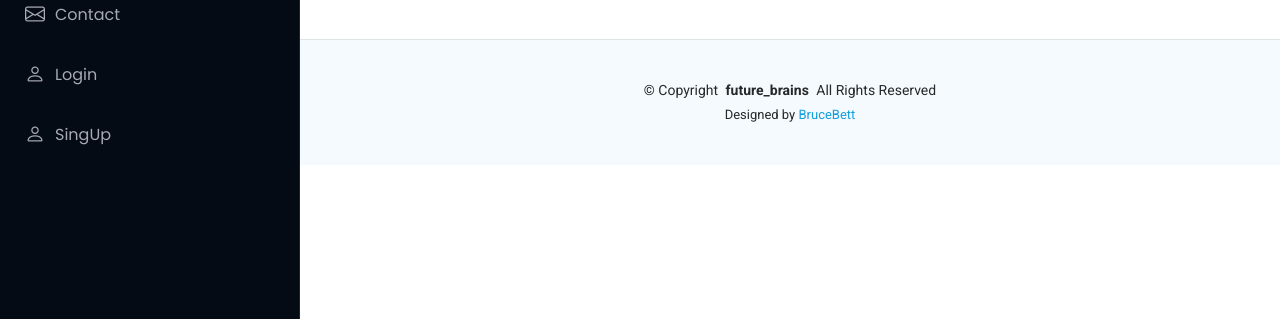
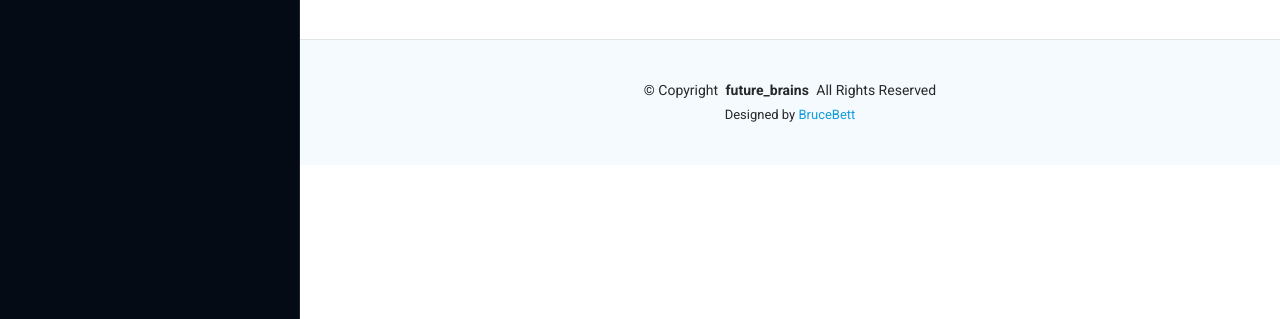
Before and after one commit to brucebett/My-Portfolio, a Django app: page /blog/ in a window 1280 px wide. Shown: the part 481-800 px from the top of the page. Run offline with Django 5.2, Linux system fonts and the light colour scheme; data comes from the database, SQL or seed files in the repository; both versions use the stored data as it was after the commit; some libraries are stand-ins or nearby versions.

Commit message:
teu4 commit

```diff
--- a/project/templates/base.html
+++ b/project/templates/base.html
@@ -56,26 +56,28 @@
 
     <div class="social-links text-center">
       <a href="#" class="twitter"><i class="bi bi-twitter-x"></i></a>
-      <a href="#" class="facebook"><i class="bi bi-facebook"></i></a>
+      <a href="https://www.facebook.com/BettBriann" class="facebook"><i class="bi bi-facebook"></i></a>
       <a href="#" class="instagram"><i class="bi bi-instagram"></i></a>
       <a href="#" class="google-plus"><i class="bi bi-skype"></i></a>
-      <a href="#" class="linkedin"><i class="bi bi-linkedin"></i></a>
+      <a href="https://www.linkedin.com/in/brian-bett-63788a285/" class="linkedin"><i class="bi bi-linkedin"></i></a>
     </div>
 
     <nav id="navmenu" class="navmenu">
       <ul>
-        <li><a href="/" class="active"><i class="bi bi-house navicon"></i>Home</a></li>
-        <li><a href="/about"><i class="bi bi-person navicon"></i> About</a></li>
-        <li><a href="/blog"><i class="bi bi-images navicon"></i> Blog</a></li>
+
         {% comment %} <li><a href="/resume"><i class="bi bi-file-earmark-text navicon"></i> Resume</a></li> {% endcomment %}
         {% comment %} <li><a href="/portfolio"><i class="bi bi-images navicon"></i> Portfolio</a></li> {% endcomment %}
         {% comment %} <li><a href="/services"><i class="bi bi-hdd-stack navicon"></i> Services</a></li> {% endcomment %}
-        <li><a href="/contact"><i class="bi bi-envelope navicon"></i> Contact</a></li>
 
         {% if  not request.user.is_authenticated%}
         <li><a href="/auth/login/"><i class="bi bi-person navicon"></i> Login</a></li>
         <li><a href="/auth/signup/"><i class="bi bi-person navicon"></i> SingUp</a></li>
         {% else %}
+        <li><a href="/" class="active"><i class="bi bi-house navicon"></i>Home</a></li>
+        <li><a href="/about"><i class="bi bi-person navicon"></i> About</a></li>
+        <li><a href="/blog"><i class="bi bi-images navicon"></i> Blog</a></li>
+        <li><a href="/contact"><i class="bi bi-envelope navicon"></i> Contact</a></li>
+
         <li><a href="/auth/logout/"><i class="bi bi-person navicon"></i> Logout</a></li>
 
         {% endif %}
```
Also changed, not shown: project/db.sqlite3.
